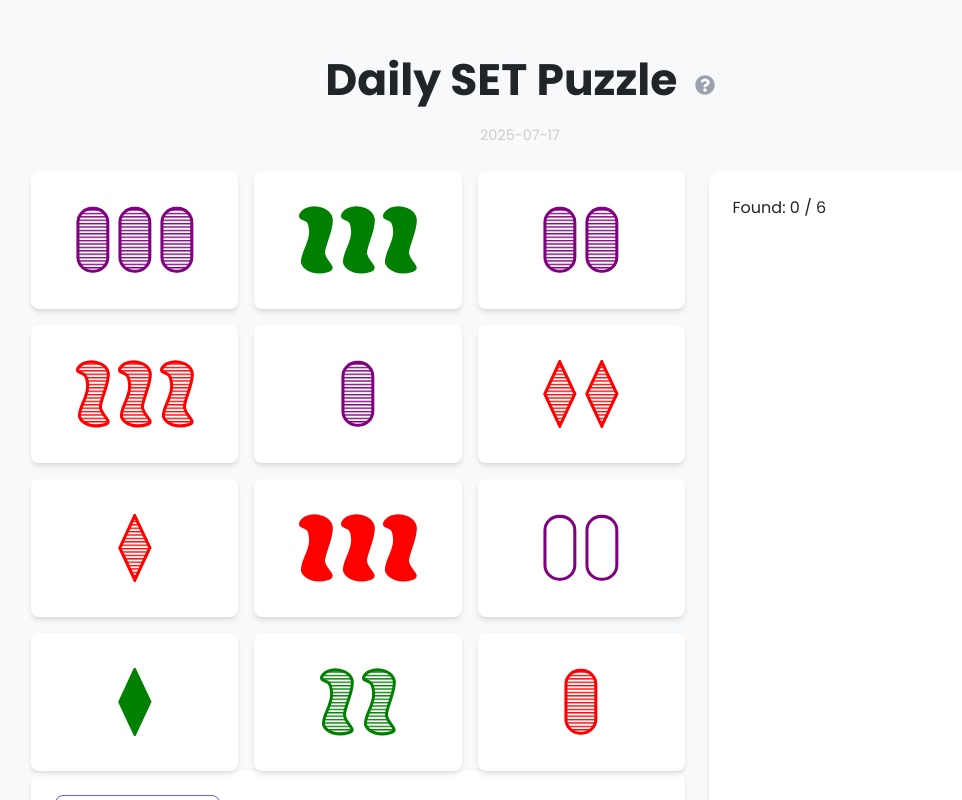
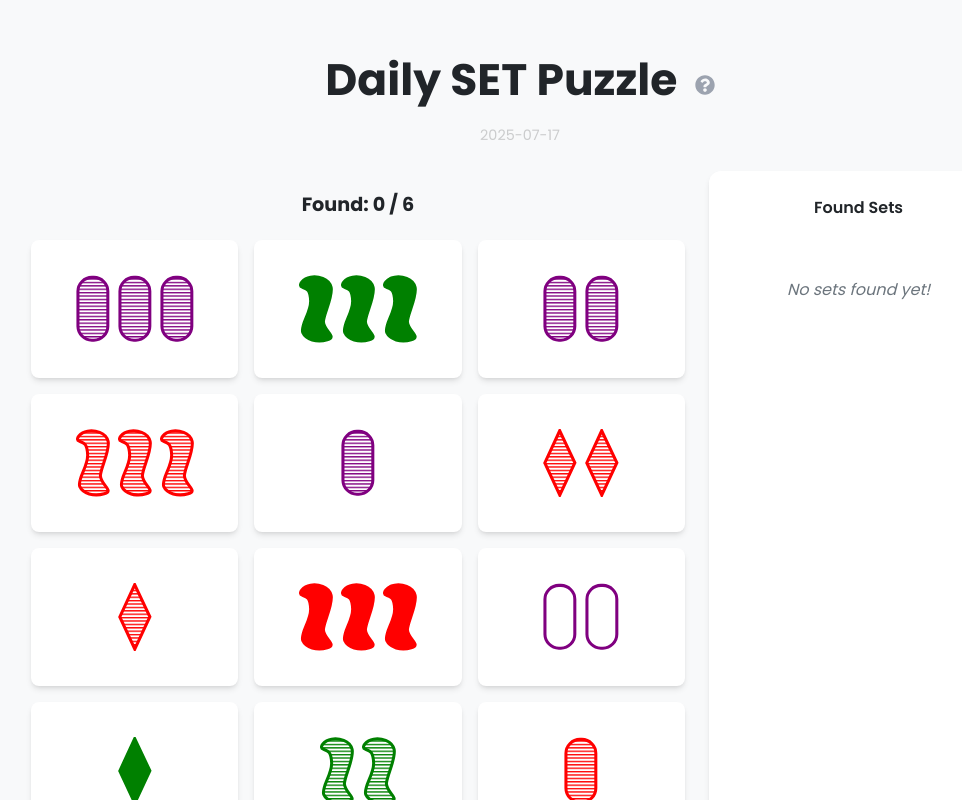
Before and after one commit to defaultnamehere/dailyset, a React (Vite) app: page / in a window 1280 px wide. Shown: the top 800 px of the page, without its empty margins (120-1082 px from the left). Built offline with nearby package versions, Linux system fonts and the light colour scheme.

Commit message:
add animation for already found set, make those tiny lil cards in the sidebar bigger, or maybe something else idk i didn't write this code i have a guy for that

```diff
--- a/src/App.jsx
+++ b/src/App.jsx
@@ -4,6 +4,8 @@ import { generateBoard, checkSet } from './utils/game';
 import Card from './components/Card';
 import Confetti from 'react-confetti';
 import FoundSetsSidebar from './components/FoundSetsSidebar';
+import FoundSetsCounter from './components/FoundSetsCounter';
+import './components/FoundSetsCounter.css';
 import HelpIcon from './components/HelpIcon';
 import { formatInTimeZone } from 'date-fns-tz';
 import seedrandom from 'seedrandom';
@@ -121,7 +123,9 @@ function App() {
       const isSet = checkSet(...selectedCards);
       if (isSet) {
         const setString = [...selectedCards].sort().join('');
-        if (allSets.includes(setString) && !foundSets.includes(setString)) {
+        if (foundSets.includes(setString)) {
+          setSelectionResult('already-found');
+        } else if (allSets.includes(setString)) {
           if (partyMode) triggerExplosion();
           setFoundSets(prev => [...prev, setString]);
           setSelectionResult('correct');
@@ -206,6 +210,7 @@ function App() {
 
       <div className="game-layout">
         <main className="game-content">
+          <FoundSetsCounter found={foundSets.length} total={allSets.length} />
           <div className="board">
             {board.map((cardValue) => {
               if (!cardRefs.current.has(cardValue)) {
@@ -251,7 +256,7 @@ function App() {
             )}
           </div>
         </main>
-        <FoundSetsSidebar foundSets={foundSets} totalSets={allSets.length} />
+        <FoundSetsSidebar foundSets={foundSets} />
       </div>
     </div>
   );
--- a/src/components/Card.css
+++ b/src/components/Card.css
@@ -1,5 +1,6 @@
 /* src/components/Card.css */
 .card {
+  position: relative;
   background-color: #fff;
   border-radius: 8px;
   border: 2px solid transparent;
@@ -10,7 +11,22 @@
   justify-content: center;
   align-items: center;
   aspect-ratio: 3 / 2; /* Horizontal card shape */
+  overflow: hidden;
 }
+
+.card::after {
+  content: '';
+  position: absolute;
+  top: 0;
+  left: 0;
+  right: 0;
+  bottom: 0;
+  background-color: rgba(128, 128, 128, 0.5);
+  opacity: 0;
+  transition: opacity 0.3s ease;
+  pointer-events: none;
+}
+
 
 .card:hover {
   transform: translateY(-4px);
@@ -37,3 +53,15 @@
   width: 22%; /* Adjust symbol width for horizontal layout */
   height: auto;
 }
+
+.found-set-item .mini-card {
+  flex: 1 1 0;
+  min-width: 0;
+}
+
+.card.mini {
+  width: 100%;
+  min-width: 40px;
+  max-width: 60px;
+  margin: 0 auto;
+}
--- a/src/components/Card.jsx
+++ b/src/components/Card.jsx
@@ -7,13 +7,15 @@ const COLORS = ['#800080', '#008000', '#FF0000']; // Purple, Green, Red
 const SHAPES = ['squiggle', 'oval', 'diamond'];
 const SHADES = ['filled', 'outline', 'striped'];
 
-const Symbol = ({ color, shape, shade }) => {
+const Symbol = ({ color, shape, shade, mini }) => {
   const strokeColor = COLORS[color];
   const shapeId = `#${SHAPES[shape]}`;
   const shadeName = SHADES[shade];
 
   const fill = shadeName === 'outline' ? 'transparent' : strokeColor;
   const mask = shadeName === 'striped' ? 'url(#mask-stripe)' : '';
+  const strokeWidth = mini ? 12 : 18;
+
 
   return (
     <svg
@@ -25,7 +27,7 @@ const Symbol = ({ color, shape, shade }) => {
         fill={fill}
         mask={mask}
       />
-      <use href={shapeId} stroke={strokeColor} fill="none" strokeWidth={18} />
+      <use href={shapeId} stroke={strokeColor} fill="none" strokeWidth={strokeWidth} />
     </svg>
   );
 };
@@ -34,18 +36,20 @@ Symbol.propTypes = {
     color: PropTypes.number.isRequired,
     shape: PropTypes.number.isRequired,
     shade: PropTypes.number.isRequired,
+    mini: PropTypes.bool,
 };
 
-const Card = forwardRef(({ value, isSelected, onClick, animation }, ref) => {
+const Card = forwardRef(({ value, isSelected, onClick, animation, mini }, ref) => {
   const [color, shape, shade, number] = value.split('').map(Number);
 
-  const animationClass = animation === 'correct' ? 'card-correct' : animation === 'incorrect' ? 'card-incorrect' : '';
+  const animationClass = animation === 'correct' ? 'card-correct' : animation === 'incorrect' ? 'card-incorrect' : animation === 'already-found' ? 'card-already-found' : '';
   const selectedClass = isSelected ? 'is-selected' : '';
+  const miniClass = mini ? 'mini' : '';
 
   return (
     <div
       ref={ref}
-      className={`card ${selectedClass} ${animationClass}`}
+      className={`card ${selectedClass} ${animationClass} ${miniClass}`}
       onClick={onClick}
     >
       <div className="card-symbols">
@@ -55,6 +59,7 @@ const Card = forwardRef(({ value, isSelected, onClick, animation }, ref) => {
             color={color}
             shape={shape}
             shade={shade}
+            mini={mini}
           />
         ))}
       </div>
@@ -66,13 +71,15 @@ Card.propTypes = {
     value: PropTypes.string.isRequired,
     isSelected: PropTypes.bool,
     onClick: PropTypes.func,
-    animation: PropTypes.oneOf(['correct', 'incorrect', null]),
+    animation: PropTypes.oneOf(['correct', 'incorrect', 'already-found', null]),
+    mini: PropTypes.bool,
 };
 
 Card.defaultProps = {
   isSelected: false,
   onClick: null,
   animation: null,
+  mini: false,
 };
 
 export default Card;
--- /dev/null
+++ b/src/components/FoundSetsCounter.css
@@ -0,0 +1,7 @@
+/* src/components/FoundSetsCounter.css */
+.found-sets-counter {
+  text-align: center;
+  margin-bottom: 1rem;
+  font-size: 1.2rem;
+  font-weight: bold;
+}
--- /dev/null
+++ b/src/components/FoundSetsCounter.jsx
@@ -0,0 +1,18 @@
+// src/components/FoundSetsCounter.jsx
+import React from 'react';
+import PropTypes from 'prop-types';
+
+const FoundSetsCounter = ({ found, total }) => {
+  return (
+    <div className="found-sets-counter">
+      <p>Found: {found} / {total}</p>
+    </div>
+  );
+};
+
+FoundSetsCounter.propTypes = {
+  found: PropTypes.number.isRequired,
+  total: PropTypes.number.isRequired,
+};
+
+export default FoundSetsCounter;
--- a/src/components/FoundSetsSidebar.jsx
+++ b/src/components/FoundSetsSidebar.jsx
@@ -3,7 +3,7 @@ import React from 'react';
 import PropTypes from 'prop-types';
 import Card from './Card';
 
-const FoundSetsSidebar = ({ foundSets, totalSets }) => {
+const FoundSetsSidebar = ({ foundSets }) => {
   // Helper function to split a set string (e.g., "012011212212") into an array of cards (e.g., ["0120", "1121", "2212"])
   const splitSetString = (setString) => {
     const cards = [];
@@ -16,19 +16,19 @@ const FoundSetsSidebar = ({ foundSets, totalSets }) => {
   return (
     <aside className="sidebar">
       <div className="sidebar-header">
-        <p className="sidebar-title">Found: {foundSets.length} / {totalSets}</p>
+        <p className="sidebar-title">Found Sets</p>
       </div>
       <div className="sidebar-content">
         {foundSets.length === 0 ? (
-          <p className="no-sets-found"></p>
+          <p className="no-sets-found">No sets found yet!</p>
         ) : (
           <ul className="found-sets-list">
             {foundSets.map((set, index) => (
               <li key={index} className="found-set-item">
                 {splitSetString(set).map((cardValue, cardIndex) => (
                   <div className="mini-card" key={cardIndex}>
-                    <Card value={cardValue} size={14} />
-                  </div>
+  <Card value={cardValue} mini />
+</div>
                 ))}
               </li>
             ))}
@@ -41,7 +41,6 @@ const FoundSetsSidebar = ({ foundSets, totalSets }) => {
 
 FoundSetsSidebar.propTypes = {
   foundSets: PropTypes.arrayOf(PropTypes.string).isRequired,
-  totalSets: PropTypes.number.isRequired,
 };
 
 export default FoundSetsSidebar;
--- a/src/index.css
+++ b/src/index.css
@@ -95,6 +95,7 @@ header p {
 
 .game-actions {
   order: 2;
+  margin-top: 1rem;
 }
 
 /* --- Components --- */
@@ -104,7 +105,7 @@ header p {
   gap: 1rem;
 }
 
-.sidebar, .game-actions {
+.sidebar {
   background-color: var(--color-card-bg);
   border-radius: var(--border-radius);
   padding: 1.5rem;
@@ -113,8 +114,9 @@ header p {
 
 .sidebar-title {
   font-size: 1rem;
-  /* font-weight: 600; */
+  font-weight: 600;
   margin: 0 0 1.5rem 0;
+  text-align: center;
 }
 
 .game-actions {
@@ -122,6 +124,10 @@ header p {
   align-items: center;
   justify-content: space-between; /* This will push the button and toggle apart */
   gap: 1rem;
+  background-color: var(--color-card-bg);
+  border-radius: var(--border-radius);
+  padding: 1.5rem;
+  box-shadow: var(--shadow-md);
 }
 
 .party-mode-toggle {
@@ -252,9 +258,11 @@ header {
   border-radius: 8px;
 }
 
-.mini-card {
-  width: 30%;
+.mini-card .card:hover {
+  transform: none;
+  box-shadow: var(--shadow-sm);
 }
+
 
 .toggle-switch {
   position: relative;
@@ -352,6 +360,11 @@ button.secondary-button:hover {
   80% { transform: translateX(5px); }
 }
 
+@keyframes already-found-overlay-animation {
+  0%, 100% { opacity: 0; }
+  50% { opacity: 1; }
+}
+
 .card-correct {
   animation: correct-flash-animation 0.25s ease-in-out;
 }
@@ -359,3 +372,7 @@ button.secondary-button:hover {
 .card-incorrect {
   animation: incorrect-shake-animation 0.3s ease-in-out;
 }
+
+.card-already-found::after {
+  animation: already-found-overlay-animation 0.5s ease-in-out;
+}
```
